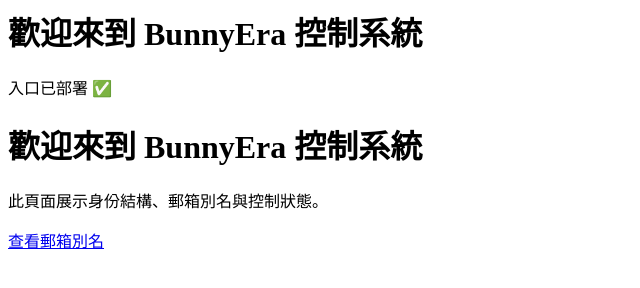
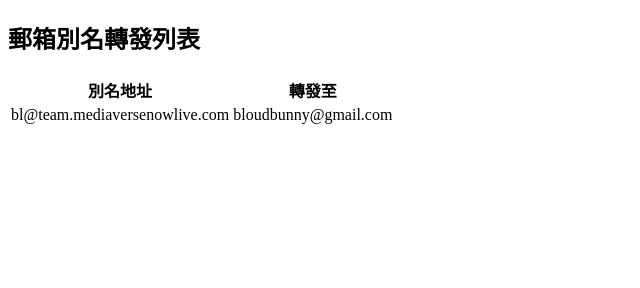
Before and after one commit to BunnyEraPro/global-control-center, a plain HTML site: page index.html in a window 1280 px wide. Shown: the whole page, without its empty margins (0-640 px from the left). Drawn offline with Linux system fonts and the light colour scheme.

Commit message:
Update index.html

```diff
--- a/index.html
+++ b/index.html
@@ -1,15 +1,15 @@
-<h1>歡迎來到 BunnyEra 控制系統</h1>
-<p>入口已部署 ✅</p>
 <!DOCTYPE html>
 <html>
 <head>
   <meta charset="UTF-8">
-  <title>BunnyEra 控制系統入口</title>
+  <title>郵箱別名列表</title>
   <link rel="stylesheet" href="style.css">
 </head>
 <body>
-  <h1>歡迎來到 BunnyEra 控制系統</h1>
-  <p>此頁面展示身份結構、郵箱別名與控制狀態。</p>
-  <a href="email_alias.html">查看郵箱別名</a>
+  <h2>郵箱別名轉發列表</h2>
+  <table>
+    <tr><th>別名地址</th><th>轉發至</th></tr>
+    <tr><td>bl@team.mediaversenowlive.com</td><td>bloudbunny@gmail.com</td></tr>
+  </table>
 </body>
 </html>
```
